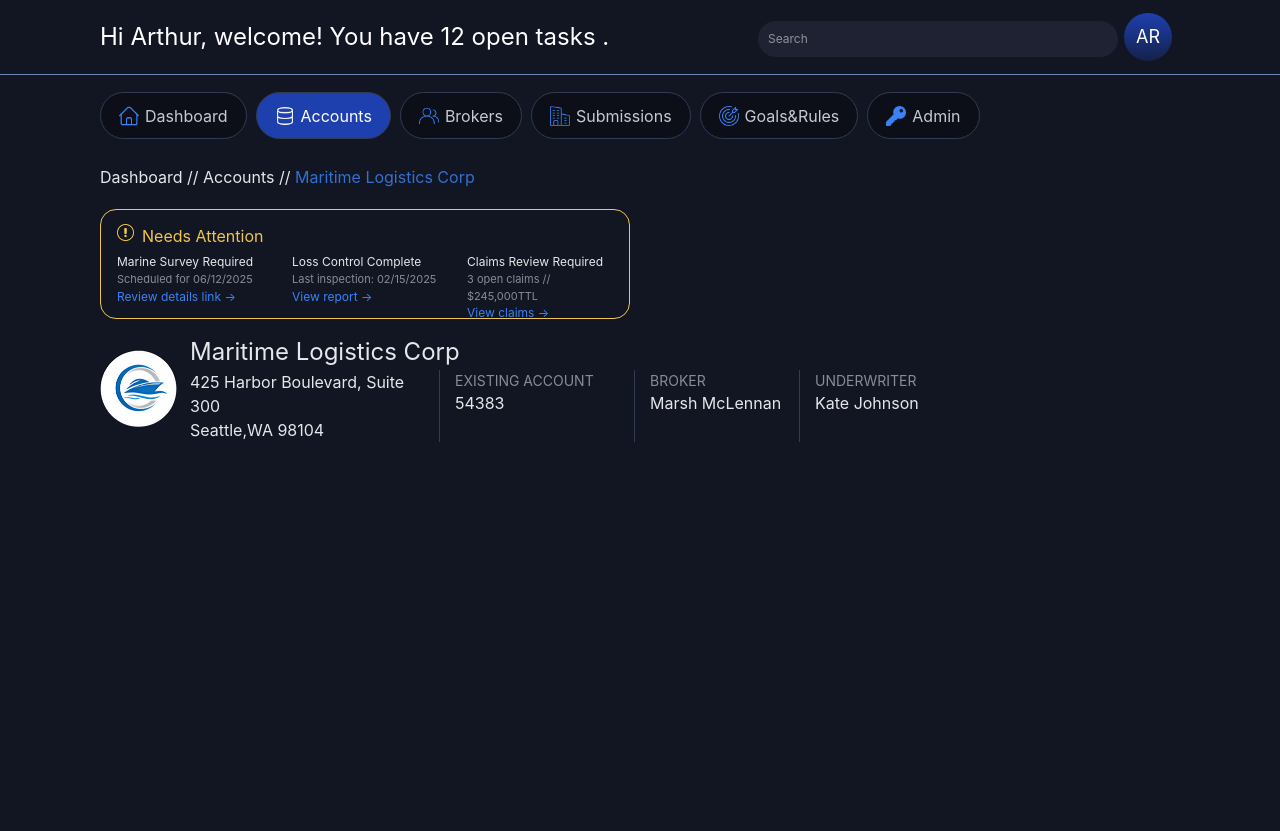
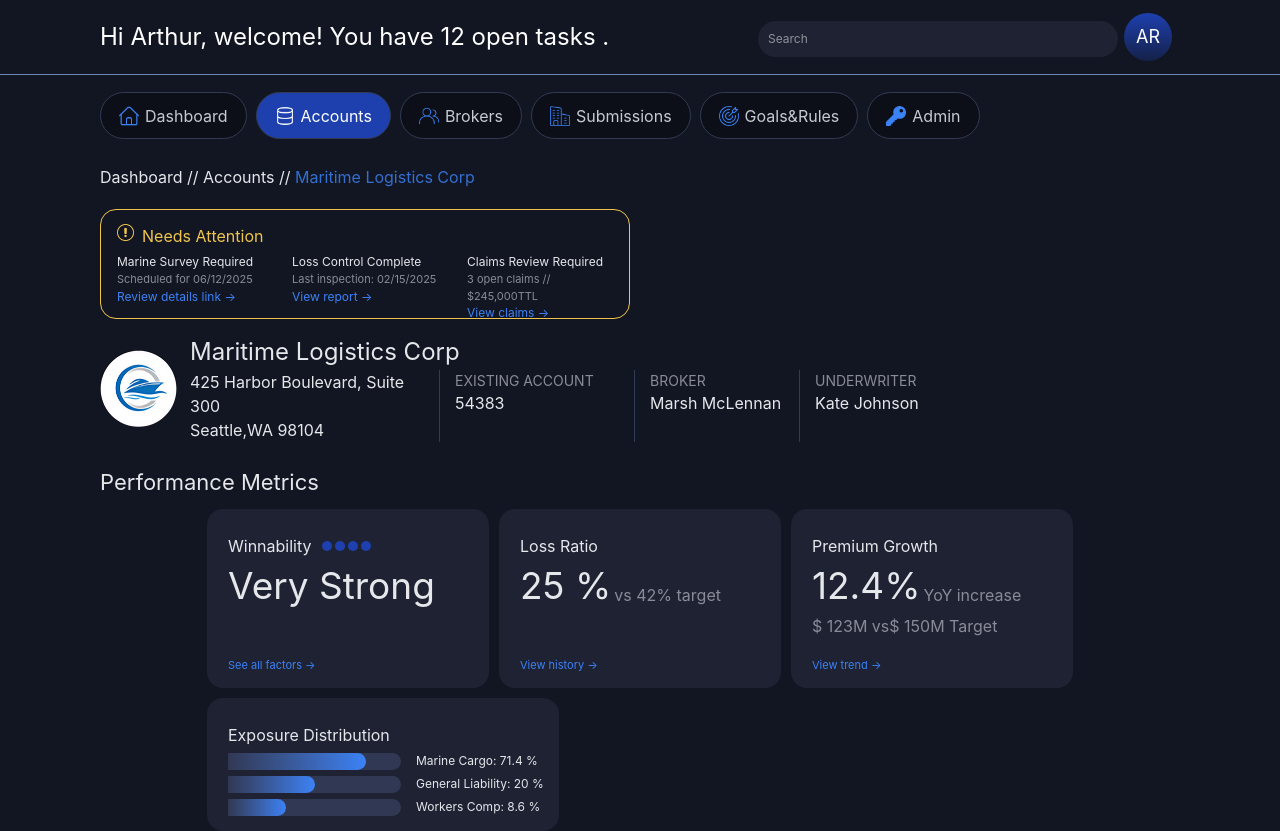
Before and after one commit to mbulchak/dashboard-dec, a React app: page /dashboard-dec/accounts in a window 1280 px wide. Before the commit the page ends 800 px from the top, so only its background shows below. Built offline with nearby package versions, Linux system fonts and the light colour scheme; the HTML template or start-up script is replaced by a standard one.

Commit message:
feat: add PerformanceMetrics block, with style, with sub blocks

```diff
--- /dev/null
+++ b/src/components/ExposureDiagram/ExposureDiagram.tsx
@@ -0,0 +1,16 @@
+type Props = {
+  width: string;
+  exposureTitle: string;
+}
+
+export const ExposureDiagram: React.FC<Props> = ({width, exposureTitle}) => {
+  return (
+    <section className='flex gap-[15px]'>
+      <div className='w-[173px] h-[17px] bg-[#313853] relative rounded-r-full'>
+        <p className={`absolute top-0 ${width} h-full rounded-r-full bg-linear-to-r from-[#313853] to-[#3B82F6]`}></p>
+      </div>
+
+      <p className='text-xs'>{exposureTitle}</p>
+    </section>
+  );
+};
--- /dev/null
+++ b/src/components/ExposureDiagram/index.ts
@@ -0,0 +1 @@
+export * from './ExposureDiagram';
--- /dev/null
+++ b/src/components/PerformanceMetricBox/PerformanceMetricBox.tsx
@@ -0,0 +1,44 @@
+type Props = {
+  metricsSubHeader: string;
+  metricsHeader: string;
+  isDots?: boolean;
+  descr1?: string;
+  descr2?: string;
+  metricsLink: string;
+};
+
+export const PerformanceMetricBox: React.FC<Props> = ({
+  metricsHeader,
+  metricsSubHeader,
+  metricsLink,
+  isDots,
+  descr1,
+  descr2,
+}) => {
+  return (
+    <section className='pt-[25px] pb-[15px] ps-[21px] bg-[#1E2233] flex flex-col justify-between rounded-2xl scale-100 transition delay-150 duration-300 ease-in-out hover:scale-105'>
+      <div>
+        <h3 className='text-normal flex gap-[10px]'>
+          {metricsSubHeader}
+          {isDots && (
+            <div className='flex items-center gap-[3px]'>
+              <span className='h-[10px] w-[10px] bg-[#1e40af] rounded-full'></span>
+              <span className='h-[10px] w-[10px] bg-[#1e40af] rounded-full'></span>
+              <span className='h-[10px] w-[10px] bg-[#1e40af] rounded-full'></span>
+              <span className='h-[10px] w-[10px] bg-[#1e40af] rounded-full'></span>
+            </div>
+          )}
+        </h3>
+
+        <div className="flex items-end gap-[3px]">
+          <p className='text-[37px] '>{metricsHeader}</p>
+          <p className="pb-[7px] text-[#8A8B98]">{descr1}</p>
+        </div>
+
+        <p className="text-[#8A8B98]">{descr2}</p>
+      </div>
+
+      <p className='cursor-pointer text-[#3B82F6] text-[11px]'>{metricsLink} &rarr;</p>
+    </section>
+  );
+};
--- /dev/null
+++ b/src/components/PerformanceMetricBox/index.ts
@@ -0,0 +1 @@
+export * from './PerformanceMetricBox';
--- /dev/null
+++ b/src/components/PerformanceMetrics/PerformanceMetrics.tsx
@@ -0,0 +1,44 @@
+import { ExposureDiagram } from '../ExposureDiagram';
+import {PerformanceMetricBox} from '../PerformanceMetricBox';
+
+export const PerformanceMetrics = () => {
+  return (
+    <>
+      <div className='text-[#E5E7EB]'>
+        <h3 className='text-[22px] mb-[10px]'>Performance Metrics</h3>
+
+        <div className='grid grid-cols-[282px] md:grid-cols-[282px_282px] lg:grid-cols-[282px_282px_282px] 2xl:grid-cols-[282px_282px_282px_352px] grid-rows-[179px] gap-[10px] justify-center 2xl:justify-start'>
+          <PerformanceMetricBox
+            metricsSubHeader='Winnability'
+            metricsHeader='Very Strong'
+            metricsLink='See all factors'
+            isDots={true}
+          />
+
+          <PerformanceMetricBox
+            metricsSubHeader='Loss Ratio'
+            metricsHeader='25 %'
+            metricsLink='View history'
+            descr1='vs 42% target'
+          />
+
+          <PerformanceMetricBox
+            metricsSubHeader='Premium Growth'
+            metricsHeader='12.4%'
+            metricsLink='View trend'
+            descr1='YoY increase'
+            descr2='$ 123M vs$ 150M Target'
+          />
+
+          <section className='pt-[25px] pb-[15px] ps-[21px] bg-[#1E2233] flex flex-col justify-between rounded-2xl h-[133px] w-[352px] scale-100 transition delay-150 duration-300 ease-in-out hover:scale-105'>
+            <h3 className='text-normal flex gap-[10px]'>Exposure Distribution</h3>
+
+            <ExposureDiagram width='w-4/5' exposureTitle='Marine Cargo: 71.4 %'/>
+            <ExposureDiagram width='w-1/2' exposureTitle='General Liability: 20 %' />
+            <ExposureDiagram width='w-1/3' exposureTitle='Workers Comp: 8.6 %' />
+          </section>
+        </div>
+      </div>
+    </>
+  );
+};
--- /dev/null
+++ b/src/components/PerformanceMetrics/index.ts
@@ -0,0 +1 @@
+export * from './PerformanceMetrics';
--- a/src/pages/Accounts/Accounts.tsx
+++ b/src/pages/Accounts/Accounts.tsx
@@ -7,6 +7,7 @@
 import goals from './../../assets/images/navigation/mission.png';
 import key from './../../assets/images/navigation/key.png';
 import { MaritimeLogisticsCorp } from '../../components/MaritimeLogisticsCorp';
+import { PerformanceMetrics } from '../../components/PerformanceMetrics';
 
 const accountsNavigation = [
   {id: 1, name: 'Dashboard', img: home},
@@ -28,6 +29,8 @@
         </div>
 
         <MaritimeLogisticsCorp />
+
+        <PerformanceMetrics />
       </div>
     </>
   );
```
